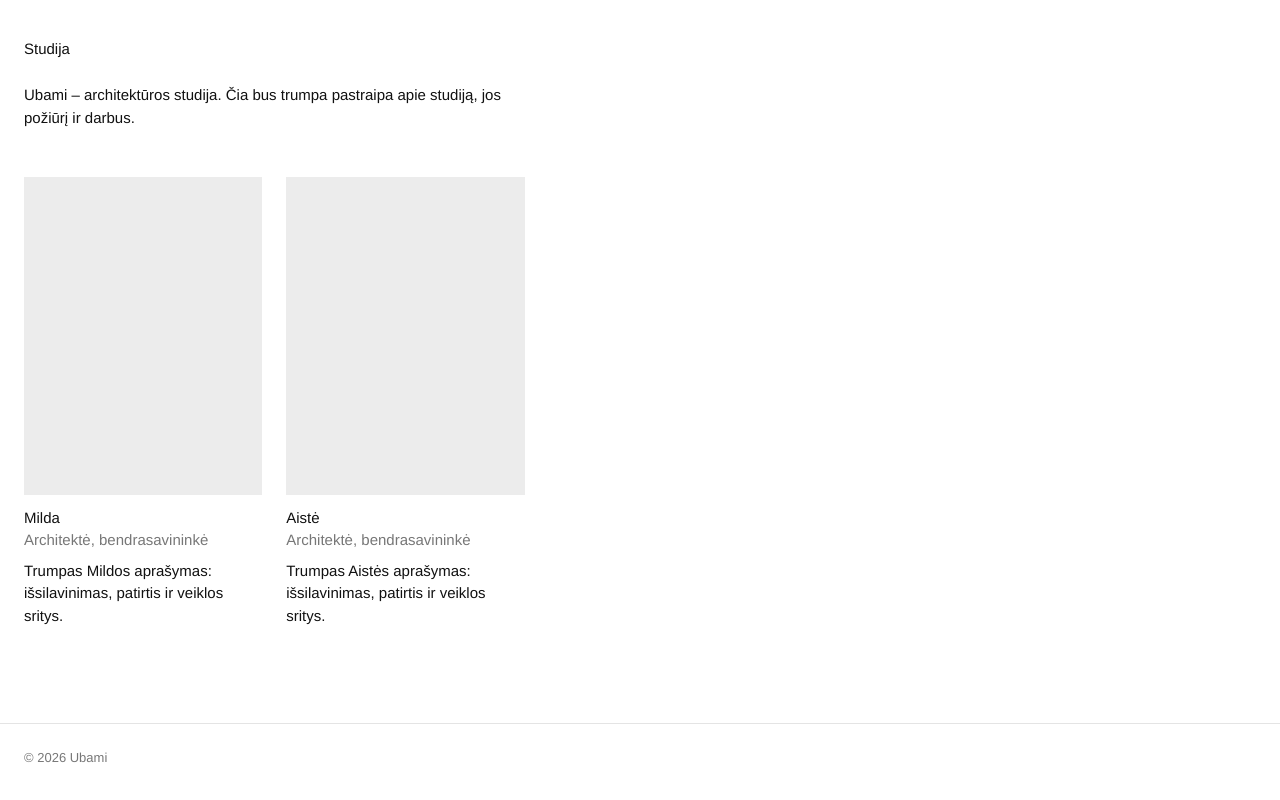
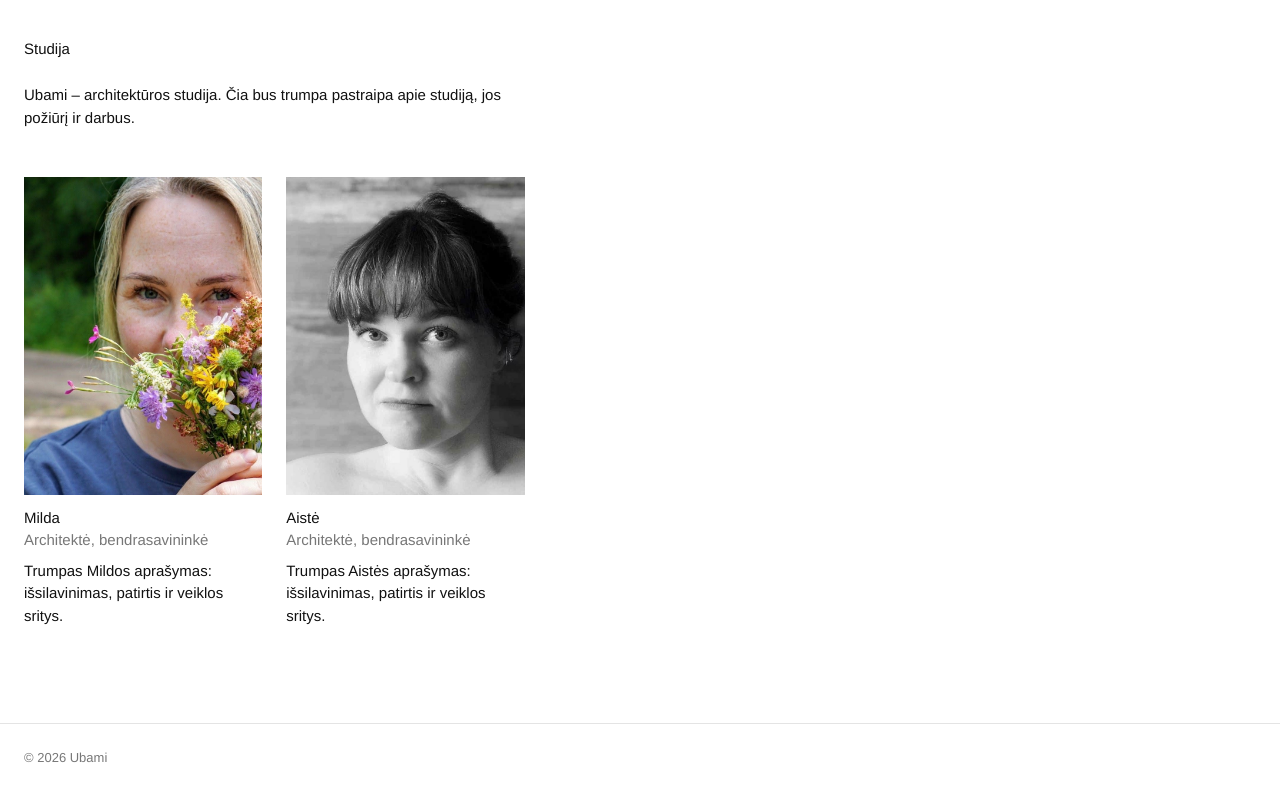
Before and after one commit to aurimasMisius/ubami-webpage, a plain HTML site: page studio.html in a window 1280 px wide. Shown: the part 69-869 px from the top of the page. Drawn offline with Linux system fonts and the light colour scheme.

Commit message:
Add Milda and Aistė portraits to studio page, remove temp
Co-Authored-By: Claude Opus 5.5 <noreply@anthropic.com>
Claude-Session: https://claude.ai/code/session_01Q9VtbTsgWHiDWSiW555VZP

```diff
--- a/studio.html
+++ b/studio.html
@@ -21,13 +21,13 @@
       <p>Ubami – architektūros studija. Čia bus trumpa pastraipa apie studiją, jos požiūrį ir darbus.</p>
       <ul class="team">
         <li class="person">
-          <div class="thumb portrait"><!-- <img src="images/team/milda.jpg" alt="Milda"> --></div>
+          <div class="thumb portrait"><img src="images/team/milda.jpg" alt="Milda" width="810" height="1080"></div>
           <p class="card-title">Milda</p>
           <p class="card-meta">Architektė, bendrasavininkė</p>
           <p class="person-bio">Trumpas Mildos aprašymas: išsilavinimas, patirtis ir veiklos sritys.</p>
         </li>
         <li class="person">
-          <div class="thumb portrait"><!-- <img src="images/team/aiste.jpg" alt="Aistė"> --></div>
+          <div class="thumb portrait"><img src="images/team/aiste.jpg" alt="Aistė" width="810" height="1080"></div>
           <p class="card-title">Aistė</p>
           <p class="card-meta">Architektė, bendrasavininkė</p>
           <p class="person-bio">Trumpas Aistės aprašymas: išsilavinimas, patirtis ir veiklos sritys.</p>
```
Also changed, not shown: images/team/aiste.jpg (added), images/team/milda.jpg (added), temp/740521750_10165927136517642_7248513097384466704_n.jpg (deleted), temp/863443602_10239642357735969_2909305042898635066_n.avif (deleted).
